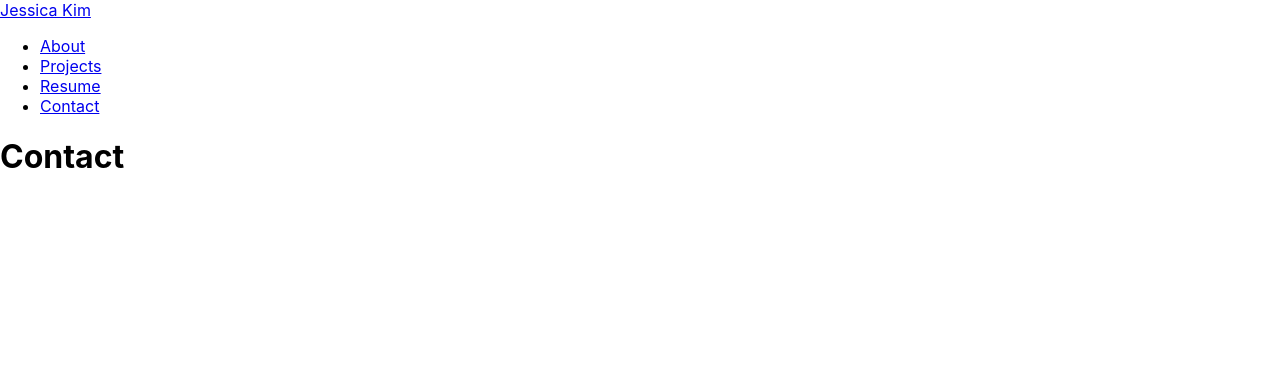
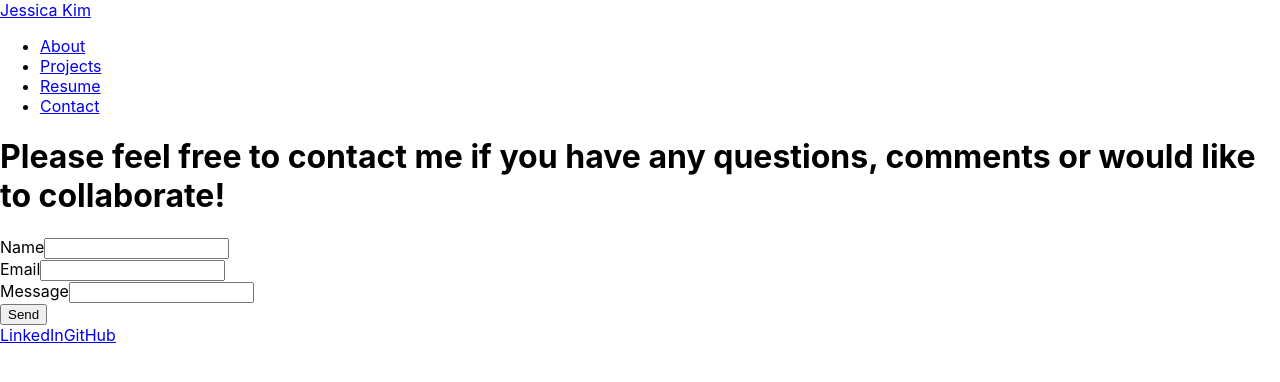
Before and after one commit to jessykim/jessica-kim-portfolio, a React (Create React App) app: page /contact in a window 1280 px wide. Shown: the top 382 px of the page. Built offline with nearby package versions, Linux system fonts and the light colour scheme.

Commit message:
add contact information and create form

```diff
--- a/src/pages/Contact.jsx
+++ b/src/pages/Contact.jsx
@@ -1,6 +1,25 @@
 function Contact() {
   return (
-    <h1>Contact</h1>
+    <>
+      <h1>Please feel free to contact me if you have any questions, comments or would like to collaborate!</h1>
+      <form action="">
+        <div>
+          <label htmlFor="">Name</label>
+          <input type="text" />
+        </div>
+        <div>
+          <label htmlFor="">Email</label>
+          <input type="email" />
+        </div>
+        <div>
+          <label htmlFor="">Message</label>
+          <input type="text" />
+        </div>
+        <button>Send</button>
+      </form>
+      <a href="https://www.linkedin.com/in/jessicaykim/">LinkedIn</a>
+      <a href="https://github.com/jessykim">GitHub</a>
+    </>
   )
 }
 
```
